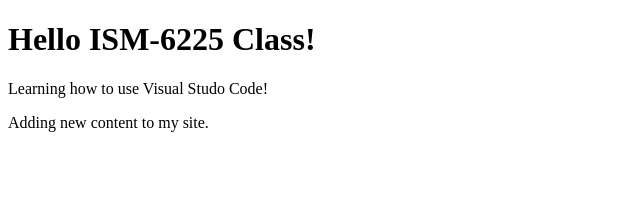
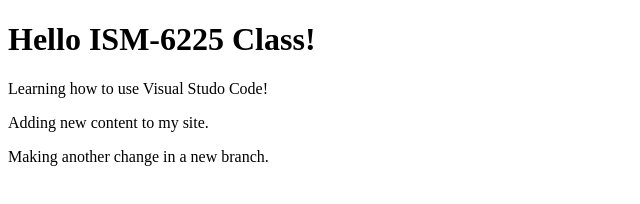
Before and after one commit to cedanie2/ISM6225, a plain HTML site: page index.html in a window 1280 px wide. Shown: the whole page, without its empty margins (0-640 px from the left). Drawn offline with Linux system fonts and the light colour scheme.

Commit message:
Version 3 on Branch 2

```diff
--- a/index.html
+++ b/index.html
@@ -5,5 +5,6 @@
         <h1>Hello ISM-6225 Class!</h1>
         <p>Learning how to use Visual Studo Code!</p>
         <p>Adding new content to my site.</p>
+        <p>Making another change in a new branch.</p>
     </body>
 </html>
```
